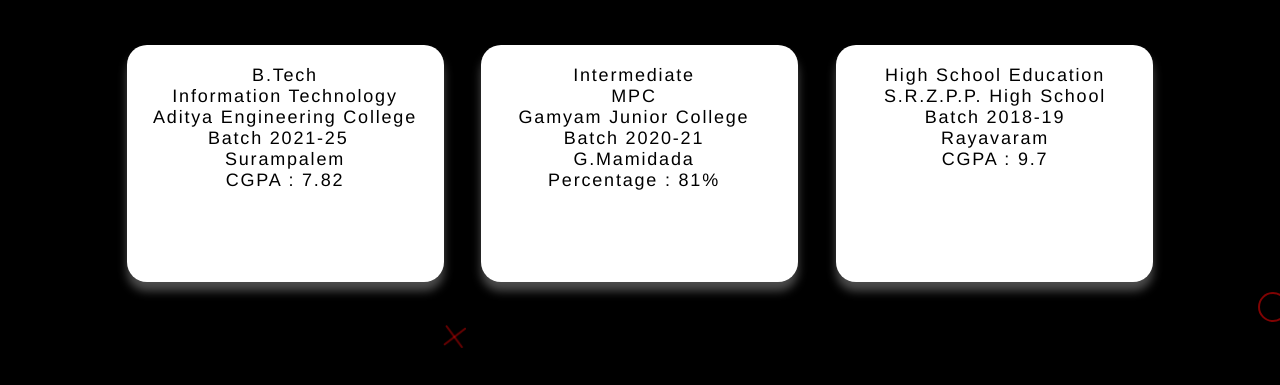
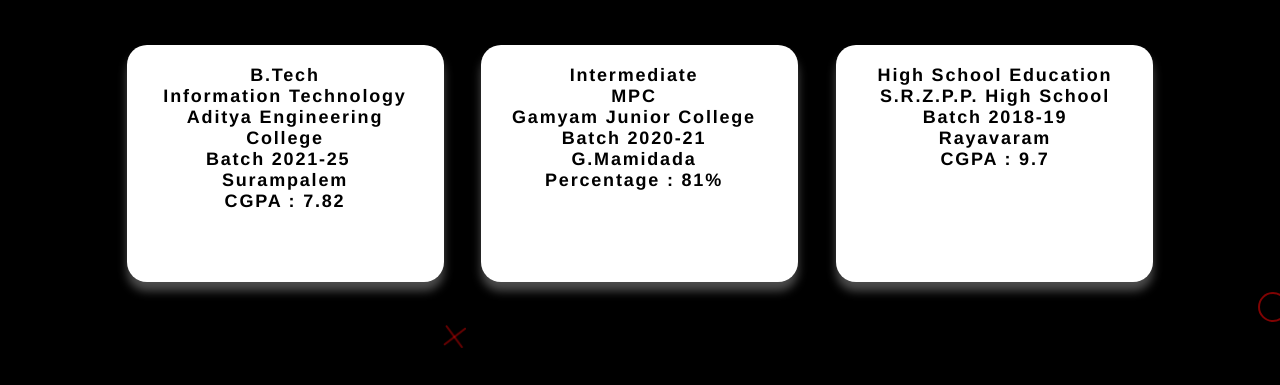
Before and after one commit to Trinadh7/Portfolio, a plain HTML site: page index.html in a window 1280 px wide. Shown: the part 5452-5837 px from the top of the page. Drawn offline with nearby package versions, Linux system fonts and the light colour scheme; a web font is replaced by a local one.

Commit message:
Update style.css

```diff
--- a/style.css
+++ b/style.css
@@ -1313,7 +1313,7 @@
   top: 246px;
   left: 152px;
   font-family: "Kokoro-Regular", Helvetica;
-  font-weight: 400;
+  font-weight: 700;
   color: #000000;
   font-size: 18px;
   text-align: center;
@@ -1327,7 +1327,7 @@
   top: 246px;
   left: 501px;
   font-family: "Kokoro-Regular", Helvetica;
-  font-weight: 400;
+  font-weight: 700;
   color: #000000;
   font-size: 18px;
   text-align: center;
@@ -1341,7 +1341,7 @@
   top: 246px;
   left: 862px;
   font-family: "Kokoro-Regular", Helvetica;
-  font-weight: 400;
+  font-weight: 700;
   color: #000000;
   font-size: 18px;
   text-align: center;
```
